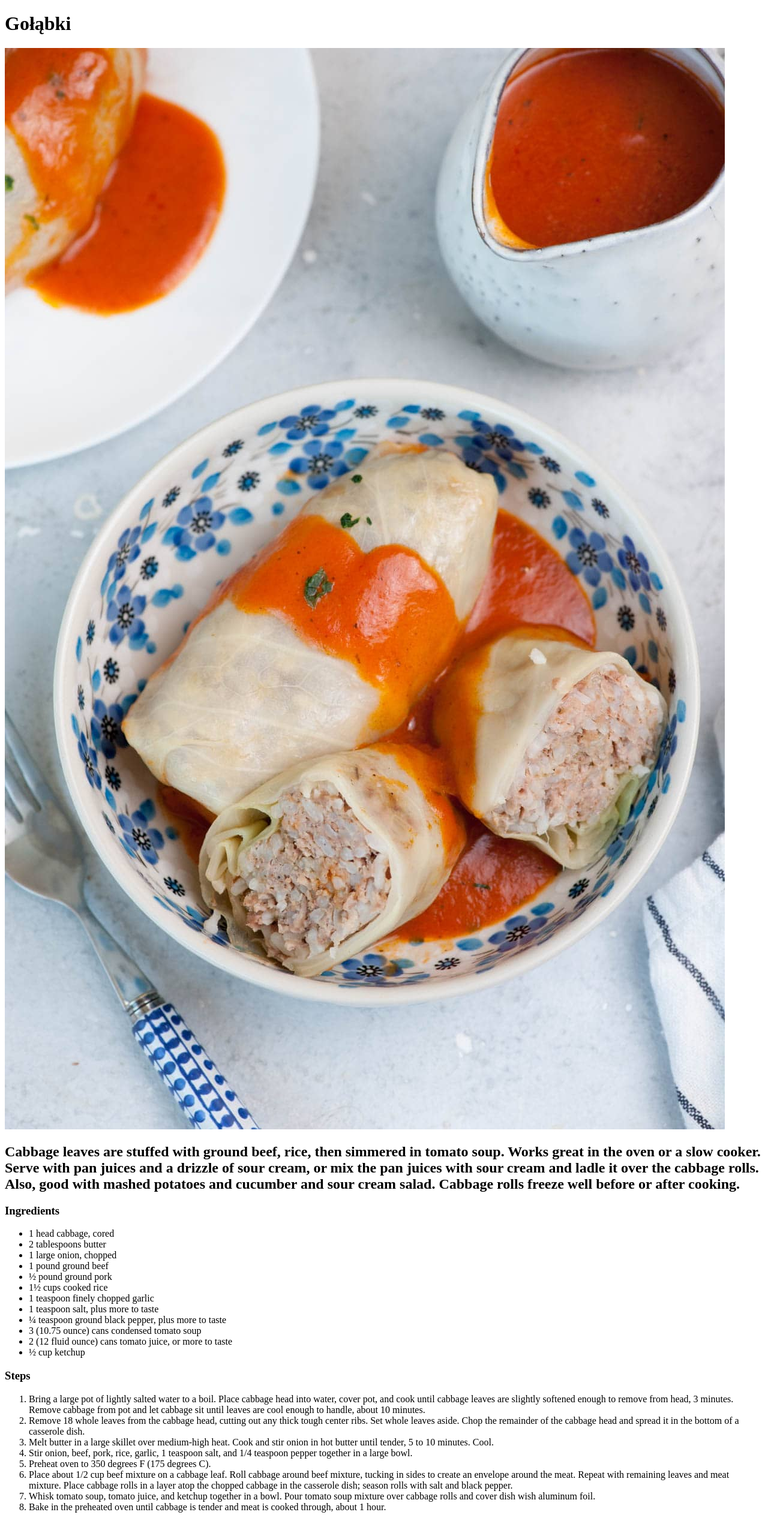
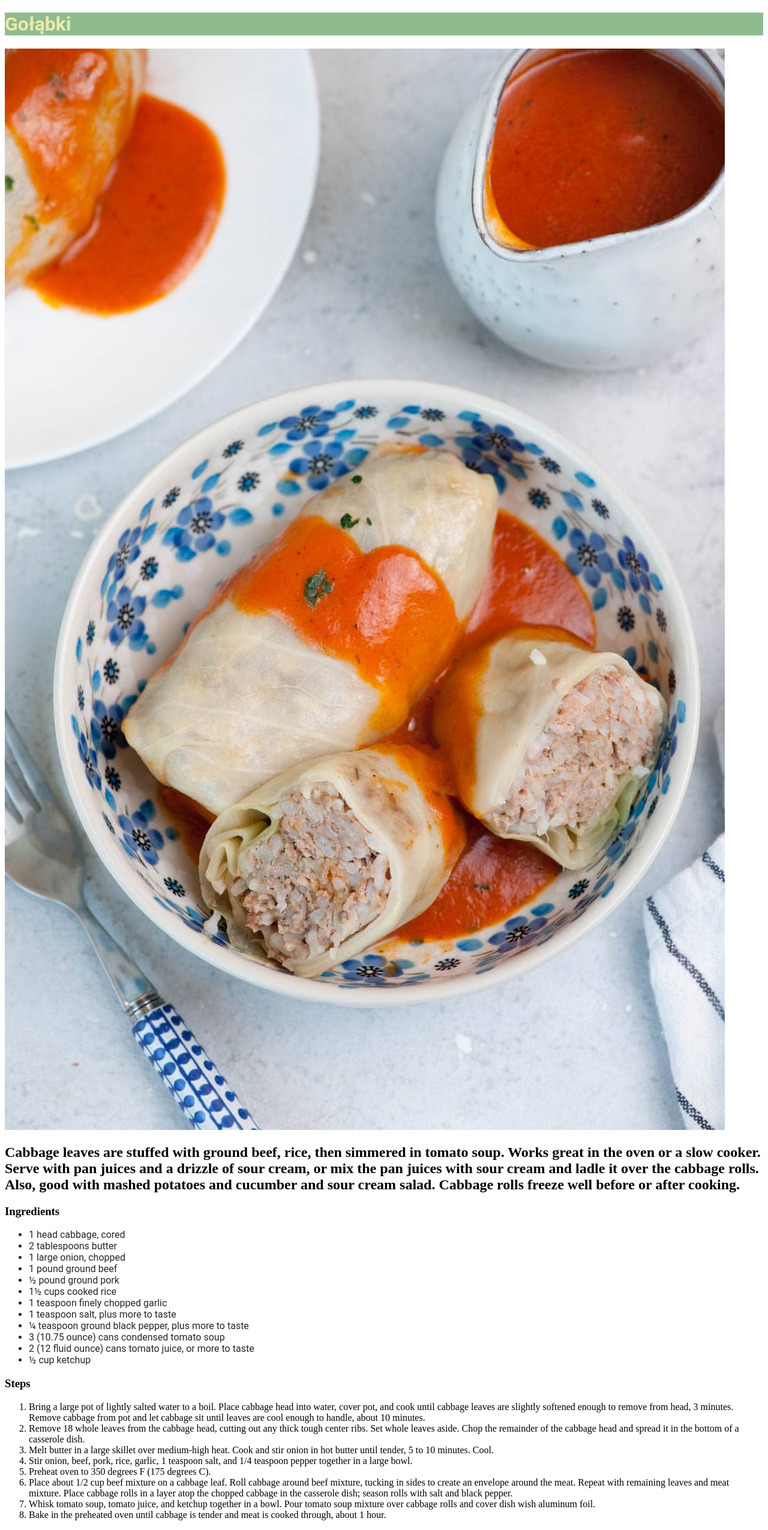
Before and after one commit to konradsurf/odin-recipes, a plain HTML site: page recipes/golabki.html in a window 1280 px wide. Shown: the whole page at 60% size. Drawn offline with Linux system fonts and the light colour scheme.

Commit message:
Added second classs - for bulleted list
Learned that class can be applied to just the <ul> tag
It applies to all <li> elements.

```diff
--- a/recipes/golabki.html
+++ b/recipes/golabki.html
@@ -5,9 +5,10 @@
     <meta http-equiv="X-UA-Compatible" content="IE=edge">
     <meta name="viewport" content="width=<device-width>, initial-scale=1.0">
     <title>Go&#322&#261bki</title>
+    <link rel="stylesheet" href="../style.css">
 </head>
 <body>
-    <h1>Go&#322&#261bki</h1>
+    <h1 class="primaryHeading">Go&#322&#261bki</h1>
     <img src="../images/golabki.jpeg" alt="Picture of finished pierogi">
     <h2>Cabbage leaves are stuffed with ground beef, rice, then simmered in tomato
         soup. Works great in the oven or a slow cooker. Serve with pan juices and a
@@ -15,7 +16,7 @@
         over the cabbage rolls. Also, good with mashed potatoes and cucumber and
         sour cream salad. Cabbage rolls freeze well before or after cooking.</h2>
     <h3>Ingredients</h3>
-    <ul>
+    <ul class="bulletList">
         <li>1 head cabbage, cored</li>
         <li>2 tablespoons butter</li>
         <li>1 large onion, chopped</li>
--- a/style.css
+++ b/style.css
@@ -4,3 +4,8 @@
     color: palegoldenrod;
     font-family: 'Roboto', sans-serif;
 }
+
+.bulletList {
+    color: rgb(38, 38, 39);
+    font-family: 'Roboto', sans-serif;
+}
```
Also changed, not shown: recipes/faworki.html (+2 -1 lines), recipes/pierogi.html (+2 -1 lines), images/faworki.jpeg (added).
